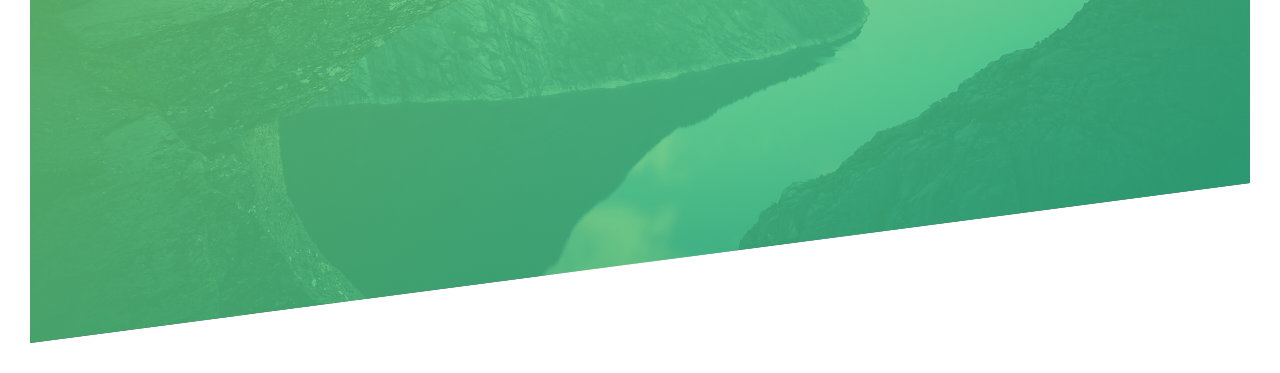
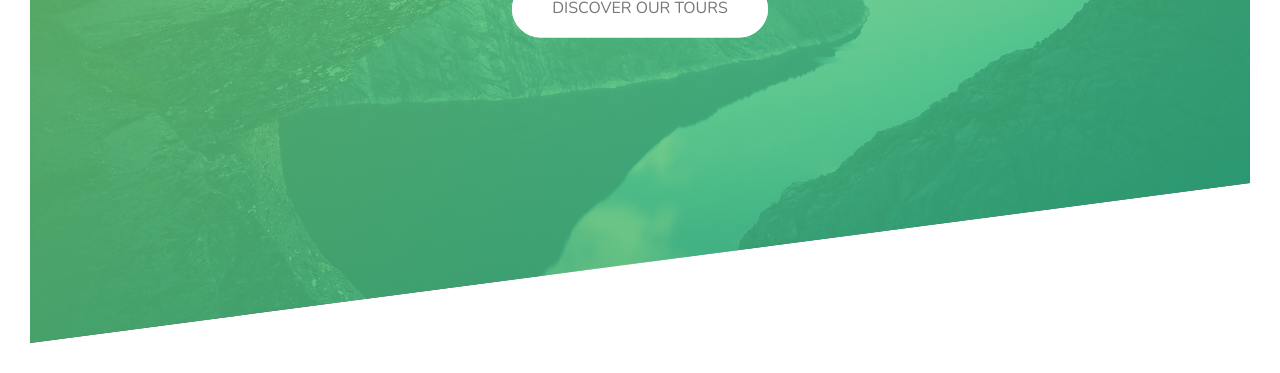
Before and after one commit to mikalep/natours, a plain HTML site: page index.html in a window 1280 px wide. Shown: the part 447-820 px from the top of the page. Drawn offline with nearby package versions, Linux system fonts and the light colour scheme.

Commit message:
Add animated button

```diff
--- a/css/style.css
+++ b/css/style.css
@@ -51,6 +51,7 @@ body {
   top: 40%;
   left: 50%;
   transform: translate(-50%, -50%);
+  text-align: center;
 }
 
 .heading-primary {
@@ -58,6 +59,7 @@ body {
   text-transform: uppercase;
 
   backface-visibility: hidden;
+  margin-bottom: 40px;
 }
 
 .heading-primary-main {
@@ -113,3 +115,67 @@ body {
     transform: translate(0);
   }
 }
+
+@keyframes moveInBottom {
+  0% {
+    opacity: 0;
+    transform: translateY(30px);
+  }
+
+  100% {
+    opacity: 1;
+    transform: translate(0);
+  }
+}
+
+.btn:link,
+.btn:visited {
+  text-transform: uppercase;
+  text-decoration: none;
+  padding: 15px 40px;
+  display: inline-block;
+  border-radius: 100px;
+  transition: all 0.2s;
+  position: relative;
+}
+
+.btn:hover {
+  transform: translateY(-3px);
+  box-shadow: 0 5px 10px rgba(0, 0, 0, 0.2);
+}
+
+.btn:active {
+  transform: translateY(-1px);
+}
+
+.btn-white {
+  background-color: #fff;
+  color: #777;
+}
+
+.btn::after {
+  content: "";
+  display: inline-block;
+  height: 100%;
+  width: 100%;
+  border-radius: 100px;
+  position: absolute;
+  top: 0;
+  left: 0;
+  z-index: -1;
+  transition: all 0.4s;
+}
+
+.btn-white::after {
+  background-color: #fff;
+}
+
+.btn:hover::after {
+  transform: scaleX(1.4) scaleY(1.6);
+  opacity: 0;
+}
+
+.btn-animated {
+  animation: moveInBottom 0.5s ease-out 0.75s;
+  animation-fill-mode: backwards;
+}
--- a/index.html
+++ b/index.html
@@ -30,6 +30,8 @@
           <span class="heading-primary-main">Outdoors</span>
           <span class="heading-primary-sub">is where life happens</span>
         </h1>
+
+        <a href="#" class="btn btn-white btn-animated" >Discover Our Tours</a>
       </div>
   </body>
 </html>
```
